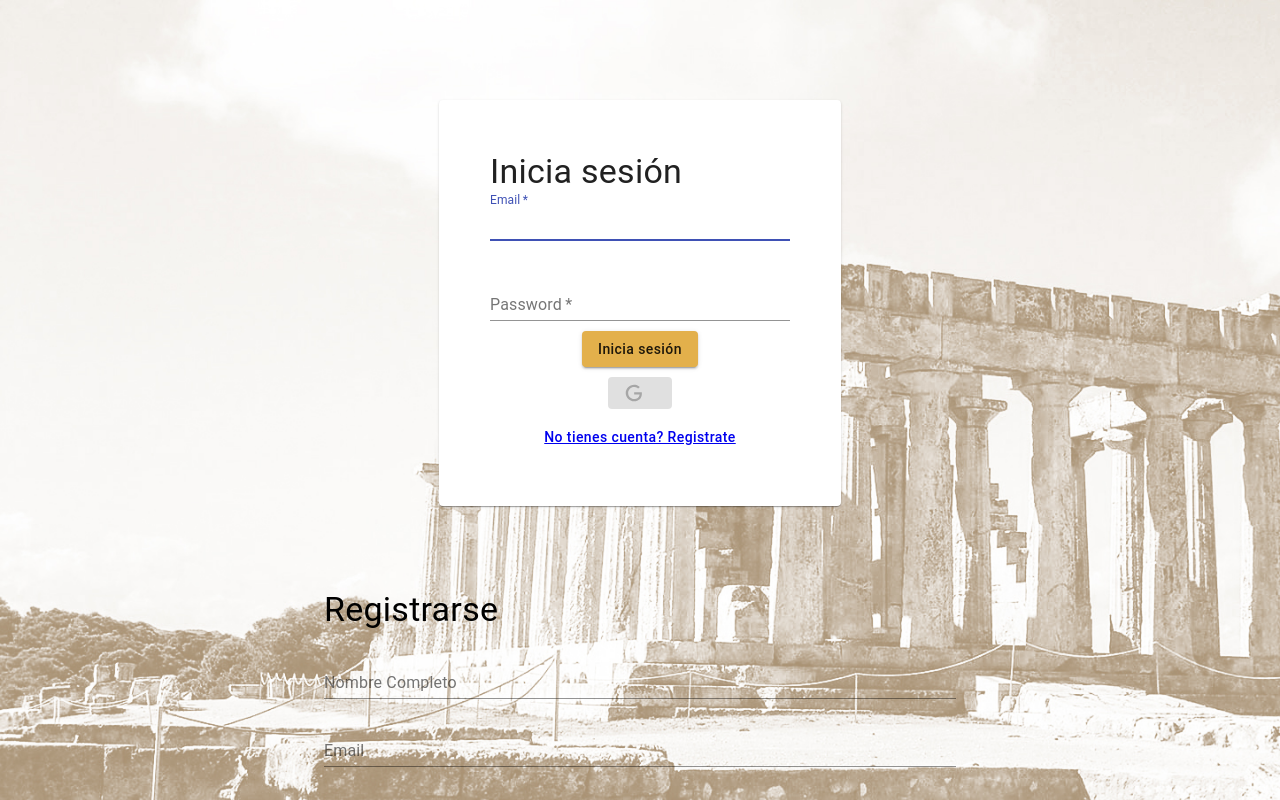
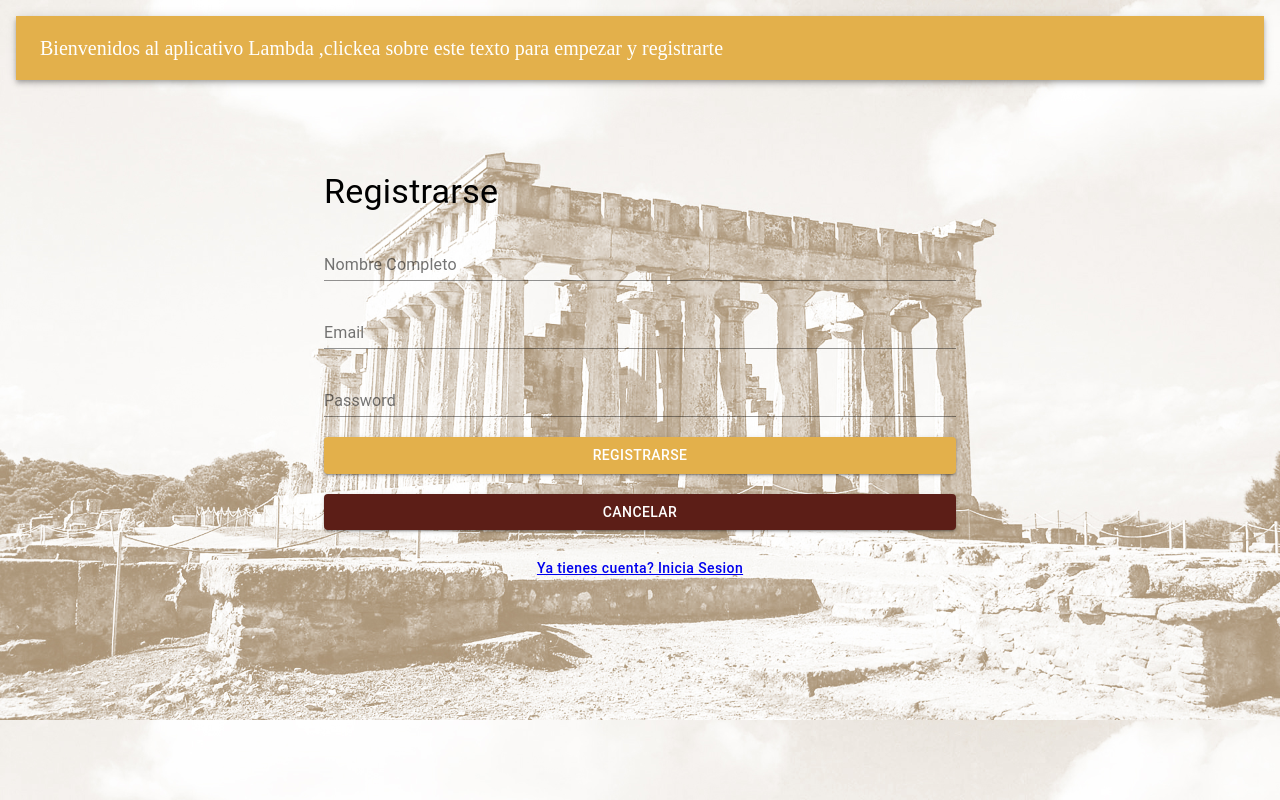
Before and after one commit to EquipoLambda/Repositorio_Lambda, a React (Create React App) app in the folder Frontend/: page /registrarse in a window 1280 px wide. Shown: the top 800 px of the page. Built offline with nearby package versions, Linux system fonts and the light colour scheme.

Commit message:
Inicio Preview con cambio login or sign up

```diff
--- a/Frontend/src/App.jsx
+++ b/Frontend/src/App.jsx
@@ -1,5 +1,5 @@
 import React,{useEffect, useState} from 'react'
-import { BrowserRouter, Route, Switch } from 'react-router-dom';
+import { BrowserRouter, Route, Switch} from 'react-router-dom';
 import { NavBar } from './components/NavBar';
 import { ProductList } from './components/ProductList';
 import { CreateProduct } from './components/CreateProduct';
@@ -14,6 +14,7 @@ import { NotFound } from './components/NotFound';
 import { Base } from './components/Base';
 import { UserList } from './components/UserList';
 import { EditUser } from './components/EditUser';
+import  Preview from './components/Preview';
 import { getCurrentUser } from './services/AuthService';
 //import { getCurrentUser } from './services/AuthService';
 import './css/lambda.css';
@@ -27,7 +28,7 @@ export function App() {
 
     return (
         <BrowserRouter>
-            {user ? <NavBar /> : <Login  />}
+            {user ? <NavBar /> : <Preview />}
             <Switch>
 
             <Route exact path="/" component={Base} />
--- a/Frontend/src/components/Login.jsx
+++ b/Frontend/src/components/Login.jsx
@@ -58,7 +58,7 @@ export function Login() {
 
     return (
         <Paper className={classes.container} >
-        <Typography variant="h4">Inicia sesión</Typography>
+        <Typography variant="h4"> Inicia sesión  </Typography>
         <Grid container spacing={8} alignItems="flex-end">
             <Grid item md={true} sm={true} xs={true}>
                 <TextField value={email} name="email" onChange={(e) => onValueChange(e)} label="Email" type="email" fullWidth autoFocus required />
--- /dev/null
+++ b/Frontend/src/components/Preview.jsx
@@ -0,0 +1,63 @@
+import React from 'react';
+import { Button, makeStyles, AppBar, Toolbar, Box } from '@material-ui/core';
+import { createTheme, ThemeProvider } from '@material-ui/core/styles';
+import { NavLink } from 'react-router-dom';
+
+
+const theme = createTheme({
+    palette: {
+        primary: {
+            main: '#e3b04b'
+        },
+        secondary: {
+            main: '#5c1e17'
+        }
+    },
+});
+
+const useStyle = makeStyles({
+    header: {
+        background: '#e3b04b'
+    },
+    tabs: {
+        color: '#FFFFFF',
+        marginRight: 20,
+        textDecoration: 'none',
+        fontSize: 20
+    },
+    tab_end: {
+        color: '#FFFFFF',
+        marginRight: 20,
+        textDecoration: 'none',
+        fontSize: 20,
+        alignItems: 'end'
+
+    },
+    buttonEdit: {
+        '& > *': {
+            color: '#FFFFFF'
+        }
+    }
+})
+
+function Preview() {
+    const classes = useStyle();
+    return (
+        <Box sx={{ display: 'flex', p: 1 }}>
+            <AppBar position="static" className={classes.header}>
+                <Toolbar>
+                    <ThemeProvider theme={theme}>
+                        <NavLink className={classes.tab_end} to="/registrarse">
+                            Bienvenidos al aplicativo Lambda ,clickea sobre este texto para empezar y registrarte
+                        </NavLink>
+
+
+                    </ThemeProvider>
+                </Toolbar>
+            </AppBar>
+        </Box>
+
+    )
+}
+
+export default Preview
--- a/Frontend/src/components/Signup.jsx
+++ b/Frontend/src/components/Signup.jsx
@@ -2,7 +2,7 @@ import React, { useState } from 'react'
 import { makeStyles, Button, Typography } from '@material-ui/core';
 import { createUser } from '../services/UsersService';
 import { useHistory } from 'react-router-dom';
-
+import { NavLink } from 'react-router-dom';
 import { FormGroup, FormControl, InputLabel, Input, } from '@material-ui/core';
 import { createTheme, ThemeProvider } from '@material-ui/core/styles';
 
@@ -89,6 +89,10 @@ export function Signup() {
             <FormControl>
             <Button variant="contained" onClick={() => Cancel()} color="secondary" className={classes.buttonEdit}>Cancelar</Button>
             </FormControl>
+            <Button  onClick color="secondary" style={{ textTransform: "none" }} > <NavLink to ="login"> Ya tienes cuenta? Inicia Sesion </NavLink>
+
+                </Button>
+
             </ThemeProvider>
             </FormGroup>
 
```
